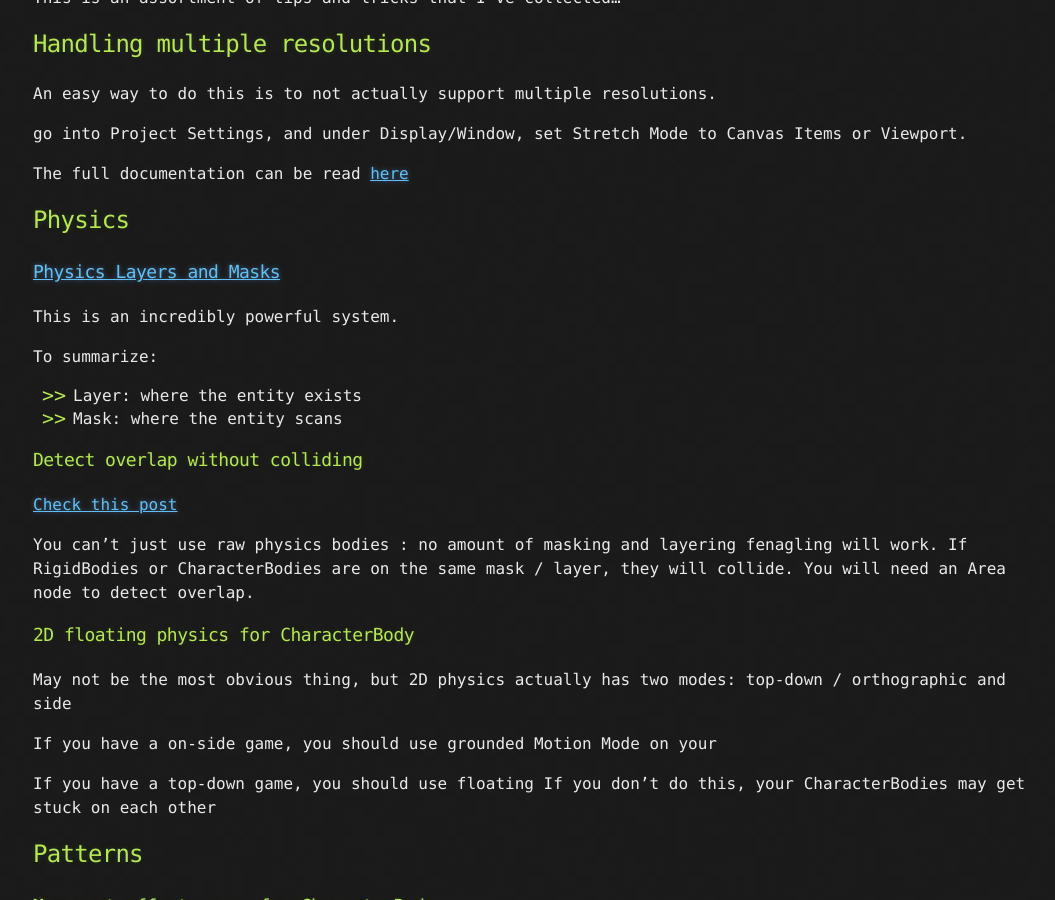
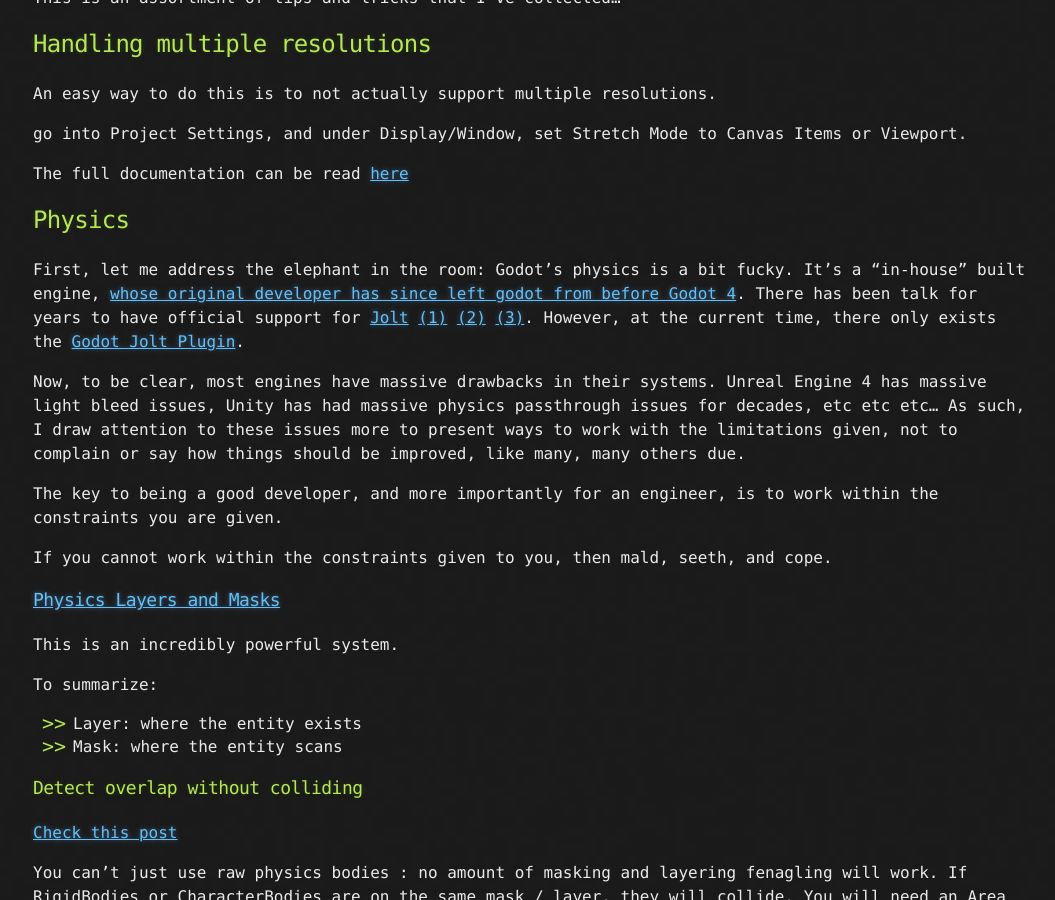
Before and after one commit to HubbleCommand/HubbleCommand.github.io, a Jekyll site: the page built from _projects/godot/tips-and-tricks.md, in a window 1280 px wide and 900 px high, scrolled down 409 px. Shown: the whole window, without its empty margins (107-1162 px from the left). Built offline with Jekyll 4.4.1, drawn with Linux system fonts in a browser that asks for light colours; nearby versions of some CDN libraries; some of the changed text lies outside the part shown.

Commit message:
godot physics tats & dot effects

```diff
--- a/_projects/godot/tips-and-tricks.md
+++ b/_projects/godot/tips-and-tricks.md
@@ -21,6 +21,21 @@
 
 
 ## Physics
+
+First, let me address the elephant in the room: Godot's physics is a bit fucky.
+It's a "in-house" built engine, [whose original developer has since left godot from before Godot 4](https://www.reddit.com/r/godot/comments/16p90a1/godot_4_default_physics_engine_is_a_complete_mess/).
+There has been talk for years to have official support for [Jolt](https://github.com/jrouwe/JoltPhysics) [(1)](https://github.com/godotengine/godot-proposals/discussions/5161) [(2)](https://github.com/godotengine/godot-proposals/issues/7308) [(3)](https://forum.godotengine.org/t/is-there-a-physics-engine-white-paper/82513).
+However, at the current time, there only exists the [Godot Jolt Plugin](https://github.com/godot-jolt/godot-jolt).
+
+Now, to be clear, most engines have massive drawbacks in their systems.
+Unreal Engine 4 has massive light bleed issues, Unity has had massive physics passthrough issues for decades, etc etc etc...
+As such, I draw attention to these issues more to present ways to work with the limitations given,
+not to complain or say how things should be improved, like many, many others due.
+
+The key to being a good developer, and more importantly for an engineer, is to work within the constraints you are given.
+
+If you cannot work within the constraints given to you, then mald, seeth, and cope.
+
 ### [Physics Layers and Masks](https://docs.godotengine.org/en/4.3/tutorials/physics/physics_introduction.html#collision-layers-and-masks)
 This is an incredibly powerful system.
 
@@ -114,4 +129,12 @@
 Then, whenever an area is added or removed, the base speed would have all the multipliers applied.
 
 
-## Modifiers
+### Effects & DOT (damage over time)
+The simplest approach is to use timers, as seen [here](https://www.youtube.com/watch?v=ZliG9mX8f1w&ab_channel=DevDrache).
+
+When the timer emits, make whatever effect take place, and check if the effect should delete itself.
+
+For areas with DOT effects, you can get away with something better:
+When a player enters, you can potentially make the effect take place on enter.
+Then, the area itself holds the only timer, then applying the effect to all the entities within itself.
+This results in handling much fewer timers for a similar effect.
```
